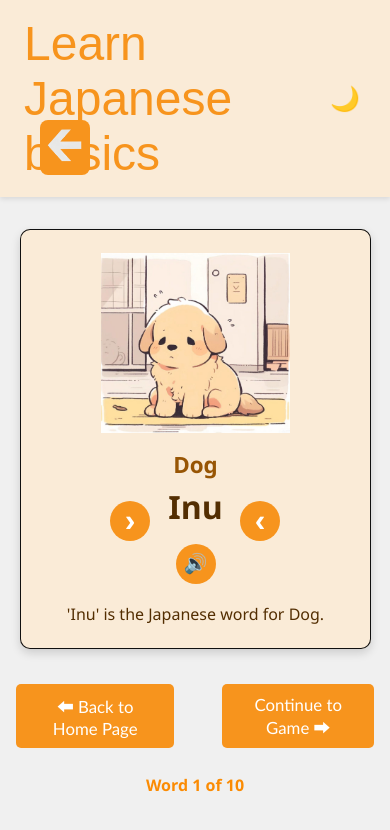
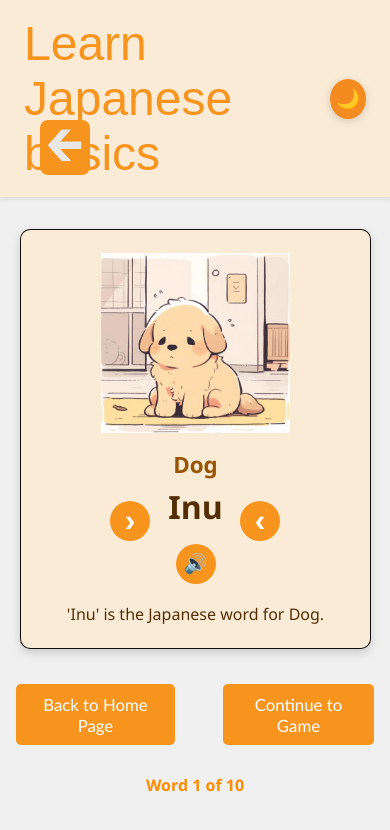
Before and after one commit to gargijoshi9/orange, a plain HTML site: page demoj.html in a window 390 px wide. Drawn offline with Linux system fonts and the light colour scheme; a web font is replaced by a local one.

Commit message:
made changes in the color of theme toggel button

```diff
--- a/demoj.html
+++ b/demoj.html
@@ -14,7 +14,7 @@
 <header>
     <h1>Learn Japanese Basics</h1>
     <a href="demo.html" class="back"><img src="arrow.png"></a>
-    <button id="toggleThemeBtn" aria-label="ダークモード／ライトモードを切り替える">🌙</button>
+      <button id="darkModeToggle">🌙</button>
 </header>
 <main role="main" aria-live="polite">
     <div class="carousel-container" id="carouselContainer">
@@ -27,8 +27,8 @@
 
 
     <div class="action-buttons">
-        <button id="homeBtn">⬅ Back to Home Page</button>
-        <button id="continueBtn">Continue to Game ➡</button>
+        <button id="homeBtn"> Back to Home Page</button>
+        <button id="continueBtn">Continue to Game </button>
     </div>
 </main>
 
--- a/demoj.js
+++ b/demoj.js
@@ -15,9 +15,9 @@
 
     // Action buttons
     const homeBtn = document.getElementById("homeBtn");
-    if (homeBtn) homeBtn.textContent = "⬅ Back to Home Page";
+    if (homeBtn) homeBtn.textContent = " Back to Home Page";
     const continueBtn = document.getElementById("continueBtn");
-    if (continueBtn) continueBtn.textContent = "Continue to Game ➡";
+    if (continueBtn) continueBtn.textContent = "Continue to Game ";
   });
 
   // --- JAPANESE VOCABULARY (ROMAJI) ---
@@ -56,18 +56,29 @@
     speechSynthesis.speak(utterance);
   }
 
-  // Initialize dark/light theme
-  function initTheme() {
-    const savedTheme = localStorage.getItem("theme") || "light";
-    document.body.classList.toggle("dark-mode", savedTheme === "dark");
-    document.body.classList.toggle("light-mode", savedTheme === "light");
+// THEME SWITCH
+function initTheme() {
+  const toggleBtn = document.getElementById("darkModeToggle");
 
-    toggleThemeBtn.addEventListener("click", () => {
-      const darkActive = document.body.classList.toggle("dark-mode");
-      document.body.classList.toggle("light-mode", !darkActive);
-      localStorage.setItem("theme", darkActive ? "dark" : "light");
-    });
+  // Read the stored preference
+  const savedMode = localStorage.getItem("darkMode");
+  if (savedMode === "enabled") {
+    document.body.classList.add("dark-mode");
+    toggleBtn.textContent = "☀️";
+  } else {
+    document.body.classList.remove("dark-mode");
+    toggleBtn.textContent = "🌙";
   }
+
+  // Toggle when user clicks button
+  toggleBtn.addEventListener("click", () => {
+    document.body.classList.toggle("dark-mode");
+    const isDark = document.body.classList.contains("dark-mode");
+
+    localStorage.setItem("darkMode", isDark ? "enabled" : "disabled");
+    toggleBtn.textContent = isDark ? "☀️" : "🌙";
+  });
+}
 
   // Create a card element — audio now from speech synthesis
   function createCard(vocab) {
@@ -158,7 +169,7 @@
     setupNavigation();
 
     document.getElementById("homeBtn").addEventListener("click", () => window.location.href = "index.html");
-    document.getElementById("continueBtn").addEventListener("click", () => window.location.href = "main-japanese.html");
+    document.getElementById("continueBtn").addEventListener("click", () => window.location.href = "japanese.html");
   }
 
   window.addEventListener("DOMContentLoaded", init);
--- a/demostylej.css
+++ b/demostylej.css
@@ -27,14 +27,41 @@ h1 {
   font-weight: 400;
   font-size: 3rem;
 }
+/* Header Dark Mode Toggle Button */
+#darkModeToggle {
+  background: #f48b21; /* theme orange */
+  color: white;
+  border: none;
+  outline: none;
+  border-radius: 50%;
+  width: 40px;
+  height: 40px;
+  font-size: 1.2rem;
+  cursor: pointer;
+  box-shadow: 0 2px 8px rgba(0,0,0,0.15);
+  transition: background 0.3s ease, transform 0.2s ease, box-shadow 0.3s ease;
+}
 
-#toggleThemeBtn {
-  background: transparent;
-  border: none;
-  font-size: 1.5rem;
-  cursor: pointer;
-  color: var(--text-color);
-  transition: color 0.3s;
+/* Hover effect */
+#darkModeToggle:hover {
+  background: #f48b21;
+  transform: scale(1.05);
+  box-shadow: 0 4px 12px rgba(0,0,0,0.25);
+}
+
+/* Active click effect */
+#darkModeToggle:active {
+  transform: scale(0.95);
+  background: #f4993e;
+}
+
+/* Dark mode look */
+body.dark-mode #darkModeToggle {
+  background: #fddbba;
+  color: #121212;
+}
+body.dark-mode #darkModeToggle:hover {
+  background: #fddbba;
 }
 
 .back {
--- a/german.css
+++ b/german.css
@@ -77,7 +77,6 @@ header h1 {
 
 /* ABSOLUTELY position back arrow and toggle so h1 is always center */
 
-
 /* Dark mode toggle button right-side */
 #darkModeToggle {
   position: absolute;
@@ -105,11 +104,11 @@ header h1 {
   transform: scale(0.95) translateY(-50%);
 }
 body.dark-mode #darkModeToggle {
-  background: #ffaa4c;
+  background: #fddbba;
   color: #121212;
 }
 body.dark-mode #darkModeToggle:hover {
-  background: #ffb866;
+  background: #fddbba;
 }
 /* back button */
 .back {
--- a/japanese.css
+++ b/japanese.css
@@ -105,11 +105,11 @@ header h1 {
   transform: scale(0.95) translateY(-50%);
 }
 body.dark-mode #darkModeToggle {
-  background: #ffaa4c;
+  background: #fddbba;
   color: #121212;
 }
 body.dark-mode #darkModeToggle:hover {
-  background: #ffb866;
+  background: #fddbba;
 }
 /* back button */
 .back {
--- a/language.css
+++ b/language.css
@@ -81,44 +81,39 @@ header {
 .site-language:hover .dropdown-arrow {
   transform: rotate(180deg);
 }
-/* Header Dark Mode Toggle Button */
+/* Dark mode toggle button right-side */
 #darkModeToggle {
-  background: #f67f09; /* theme orange */
+  position: absolute;
+  right: 20px;
+  top: 50%;
+  transform: translateY(-50%);
+  background: #f67f09;
   color: white;
   border: none;
-  outline: none;
   border-radius: 50%;
   width: 40px;
   height: 40px;
   font-size: 1.2rem;
   cursor: pointer;
   box-shadow: 0 2px 8px rgba(0,0,0,0.15);
-  transition: background 0.3s ease, transform 0.2s ease, box-shadow 0.3s ease;
+  transition: background 0.3s, transform 0.2s, box-shadow 0.3s;
 }
-
-/* Hover effect */
 #darkModeToggle:hover {
   background: #f48b21;
-  transform: scale(1.05);
+  transform: scale(1.05) translateY(-50%);
   box-shadow: 0 4px 12px rgba(0,0,0,0.25);
 }
-
-/* Active click effect */
 #darkModeToggle:active {
-  transform: scale(0.95);
   background: #f4993e;
+  transform: scale(0.95) translateY(-50%);
 }
-
-/* Dark mode look */
 body.dark-mode #darkModeToggle {
-  background: #ffaa4c;
+  background: #fddbba;
   color: #121212;
 }
 body.dark-mode #darkModeToggle:hover {
-  background: #ffb866;
+  background: #fddbba;
 }
-
-
 
 
 .back {
@@ -294,7 +289,7 @@ h1 {
   width: 20px;
   height: 20px;
   background: #f7951d81;
-  animation: animate 25s linear infinite;
+  animation: animate 12.5s linear infinite; /* Faster default: was 25s */
   bottom: -150px;
 }
 
@@ -302,13 +297,13 @@ h1 {
   left: 25%; width: 80px; height: 80px; animation-delay: 0s;
 }
 .circles li:nth-child(2) {
-  left: 10%; width: 20px; height: 20px; animation-delay: 2s; animation-duration: 12s;
+  left: 10%; width: 20px; height: 20px; animation-delay: 2s; animation-duration: 6s; /* was 12s */
 }
 .circles li:nth-child(3) {
   left: 70%; width: 20px; height: 20px; animation-delay: 4s;
 }
 .circles li:nth-child(4) {
-  left: 40%; width: 60px; height: 60px; animation-delay: 0s; animation-duration: 18s;
+  left: 40%; width: 60px; height: 60px; animation-delay: 0s; animation-duration: 9s; /* was 18s */
 }
 .circles li:nth-child(5) {
   left: 65%; width: 20px; height: 20px; animation-delay: 0s;
@@ -320,13 +315,13 @@ h1 {
   left: 35%; width: 150px; height: 150px; animation-delay: 7s;
 }
 .circles li:nth-child(8) {
-  left: 50%; width: 25px; height: 25px; animation-delay: 15s; animation-duration: 45s;
+  left: 50%; width: 25px; height: 25px; animation-delay: 15s; animation-duration: 22.5s; /* was 45s */
 }
 .circles li:nth-child(9) {
-  left: 20%; width: 15px; height: 15px; animation-delay: 2s; animation-duration: 35s;
+  left: 20%; width: 15px; height: 15px; animation-delay: 2s; animation-duration: 17.5s; /* was 35s */
 }
 .circles li:nth-child(10) {
-  left: 85%; width: 150px; height: 150px; animation-delay: 0s; animation-duration: 11s;
+  left: 85%; width: 150px; height: 150px; animation-delay: 0s; animation-duration: 5.5s; /* was 11s */
 }
 
 @keyframes animate {
--- a/last.css
+++ b/last.css
@@ -179,11 +179,11 @@ h1 {
   transform: scale(0.95);
 }
 body.dark-mode #darkModeToggle {
-  background: #ffaa4c;
+  background: #fddbba;
   color: #121212;
 }
 body.dark-mode #darkModeToggle:hover {
-  background: #ffb866;
+  background: #fddbba;
 }
 
 /* ===== DARK MODE OVERRIDES ===== */
--- a/style.css
+++ b/style.css
@@ -106,7 +106,7 @@ header {
 }
 /* Header Dark Mode Toggle Button */
 #darkModeToggle {
-  background: #f67f09; /* theme orange */
+  background: #f48b21; /* theme orange */
   color: white;
   border: none;
   outline: none;
@@ -134,11 +134,11 @@ header {
 
 /* Dark mode look */
 body.dark-mode #darkModeToggle {
-  background: #ffaa4c;
+  background: #fddbba;
   color: #121212;
 }
 body.dark-mode #darkModeToggle:hover {
-  background: #ffb866;
+  background: #fddbba;
 }
 
 
--- a/styleg.css
+++ b/styleg.css
@@ -27,16 +27,42 @@ h1 {
   font-weight: 400;
   font-size: 3rem;
 }
-
-#toggleThemeBtn {
-  background: transparent;
+/* Header Dark Mode Toggle Button */
+#darkModeToggle {
+  background: #f48b21; /* theme orange */
+  color: white;
   border: none;
-  font-size: 1.5rem;
+  outline: none;
+  border-radius: 50%;
+  width: 40px;
+  height: 40px;
+  font-size: 1.2rem;
   cursor: pointer;
-  color: var(--text-color);
-  transition: color 0.3s;
+  box-shadow: 0 2px 8px rgba(0,0,0,0.15);
+  transition: background 0.3s ease, transform 0.2s ease, box-shadow 0.3s ease;
 }
 
+/* Hover effect */
+#darkModeToggle:hover {
+  background: #f48b21;
+  transform: scale(1.05);
+  box-shadow: 0 4px 12px rgba(0,0,0,0.25);
+}
+
+/* Active click effect */
+#darkModeToggle:active {
+  transform: scale(0.95);
+  background: #f4993e;
+}
+
+/* Dark mode look */
+body.dark-mode #darkModeToggle {
+  background: #fddbba;
+  color: #121212;
+}
+body.dark-mode #darkModeToggle:hover {
+  background: #fddbba;
+}
 .back {
   font-weight: bolder;
   position: fixed;
```
Also changed, not shown: demog.html (+4 -3 lines), demog.js (+7 -16 lines), 1 other file.
